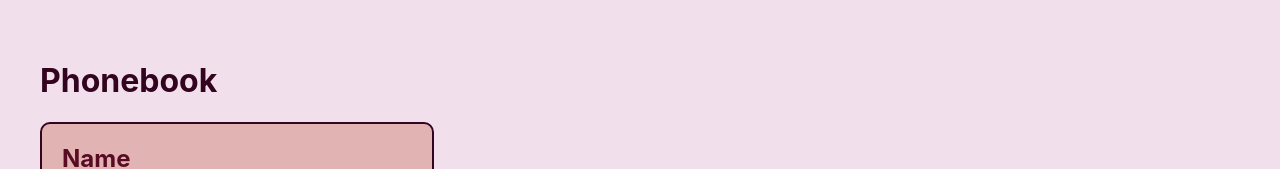
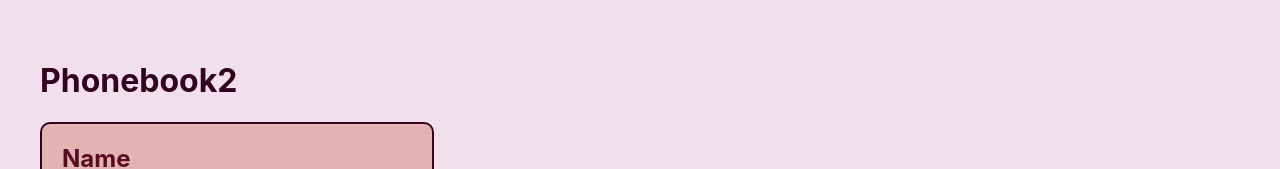
Before and after one commit to TanyaKuchma27/goit-react-hw-02-phonebook, a React (Create React App) app: page / in a window 1280 px wide. Shown: the top 169 px of the page. Built offline with nearby package versions, Linux system fonts and the light colour scheme.

Commit message:
Update App.jsx

```diff
--- a/src/components/App.jsx
+++ b/src/components/App.jsx
@@ -61,7 +61,7 @@ class App extends Component {
 
     return (
       <div className={s.container}>
-        <h1>Phonebook</h1>
+        <h1>Phonebook2</h1>
         <ContactForm onSubmit={this.formSubmitHandler}/>
 
         <h2>Contacts</h2>
```
